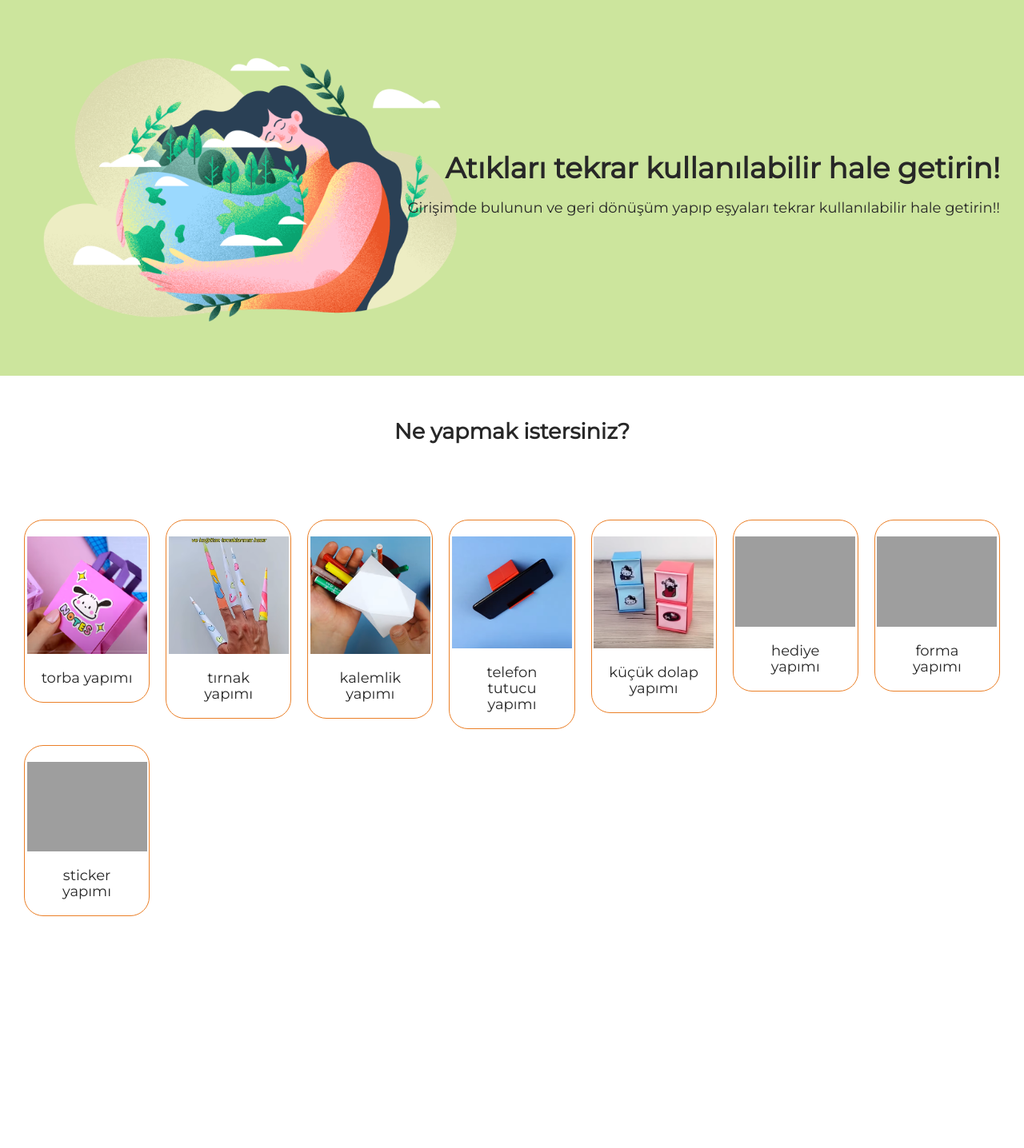
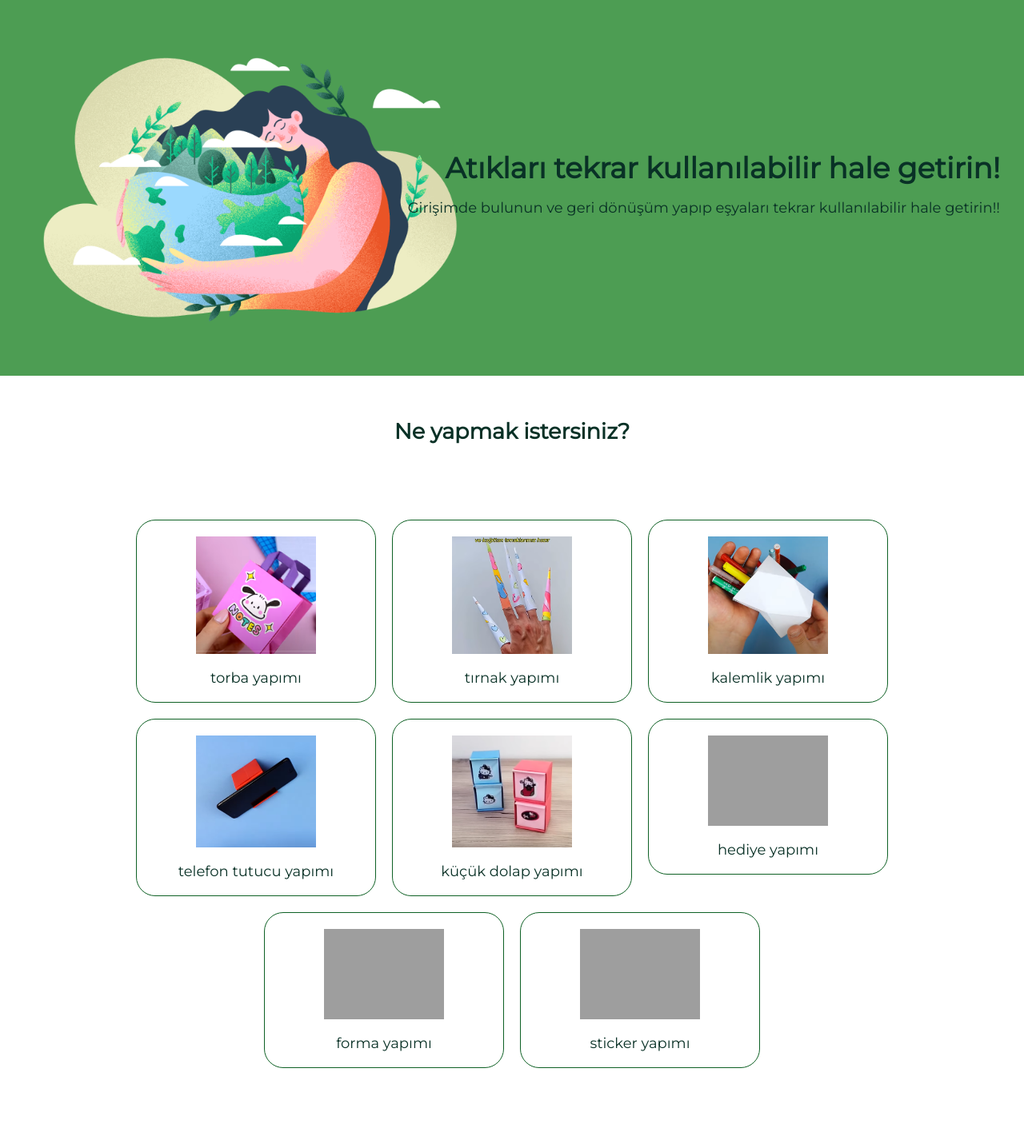
Before and after one commit to nevoss18/M3L3-main, a Flask app: page /atik_turu/kagit in a window 1280 px wide. Shown: the whole page at 80% size. Before the commit the page ends 1146 px from the top, so only its background shows below. Run offline with Flask 3, Linux system fonts and the light colour scheme; grey boxes are pictures that could not be loaded.

Commit message:
Update style.css

```diff
--- a/static/css/style.css
+++ b/static/css/style.css
@@ -7,7 +7,7 @@ body {
     font-size: 18px;
     line-height: 20px;
     background-color: #fff;
-    color: #272727;
+    color: #093126;
 }
 
 h1, h2, p {
@@ -25,7 +25,7 @@ ul {
     background-size: contain;
     background-repeat: no-repeat;
     background-position: left;
-    background-color: #CCE59D;
+    background-color: #4d9d53;
     padding: 25vh 30px;
     margin-bottom: 60px;
     display: flex;
@@ -64,7 +64,7 @@ main {
     gap: 20px;
     padding: 20px;
     border-radius: 24px;
-    border: 1px solid #EB8028;
+    border: 1px solid #0f6125;
     transition: 0.2s;
 }
 .item__img {
@@ -114,17 +114,17 @@ main {
 
 .user input {
     padding: 10px;
-    border: 1px solid #EB8028;
+    border: 1px solid #d3b7ff;
     background: inherit;
     border-radius: 5px;
     font: inherit;
     width: 100%;
-    color: #EB8028;
+    color: #28eb52;
 }
 
 .user input:focus,
 .user input:active {
-    border: 1px solid #EB8028;
+    border: 1px solid #ffffff;
     outline: none;
 }
 
@@ -167,17 +167,20 @@ label {
     align-self: center;
     border: none;
     border-radius: 10px;
-    background: #0EB07C;
+    background: #fda8df;
     font: inherit;
     color: #fff;
 }
 .list {
-  display: grid;
-  grid-template-columns: repeat(auto-fill, minmax(150px, 1fr));
+  display: flex;
+  flex-wrap: wrap;
+  justify-content: center;
   gap: 20px;
+  list-style: none;
+  padding: 0;
 }
 
 .list__item {
-  list-style: none;
+  flex: 0 1 300px; /* her öğe için genişlik */
   text-align: center;
 }
```
